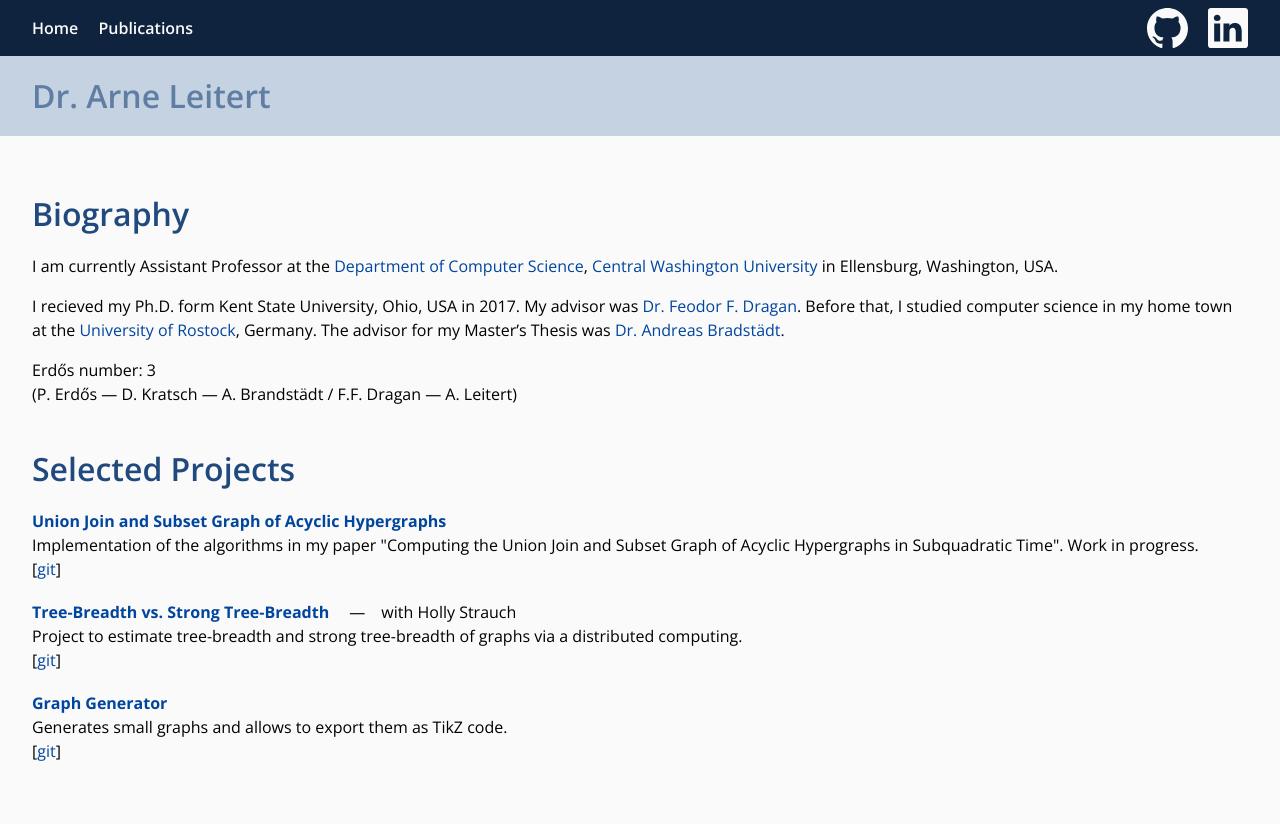
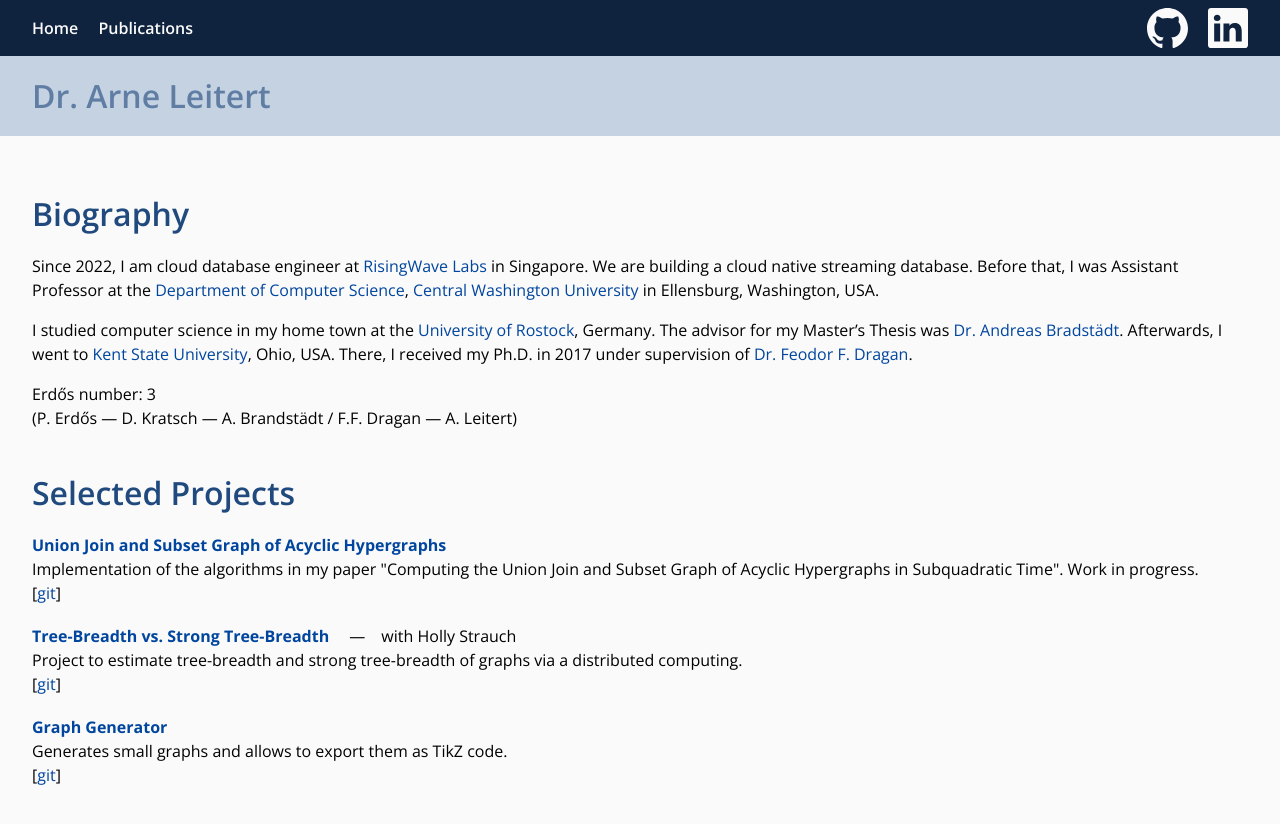
Before and after one commit to ALeitert/aleitert.github.io, a Jekyll site: the page built from index.md, in a window 1280 px wide. Shown: the top 824 px of the page. Built offline with Jekyll 4.4.1, drawn with Linux system fonts in a browser that asks for light colours; nearby versions of some CDN libraries; our own code applies the rules of GitHub Pages for plain Markdown files.

Commit message:
Updated biography.

```diff
--- a/index.md
+++ b/index.md
@@ -9,12 +9,14 @@ projects:
 
 # Biography
 
-I am currently Assistant Professor at the [Department of Computer Science](https://www.cwu.edu/computer-science/), [Central Washington University](https://www.cwu.edu/) in Ellensburg, Washington, USA.
+Since 2022, I am cloud database engineer at [RisingWave Labs](https://www.risingwave-labs.com/) in Singapore.
+We are building a cloud native streaming database.
+Before that, I was Assistant Professor at the [Department of Computer Science](https://www.cwu.edu/computer-science/), [Central Washington University](https://www.cwu.edu/) in Ellensburg, Washington, USA.
 
-I recieved my Ph.D. form Kent State University, Ohio, USA in 2017.
-My advisor was [Dr. Feodor F. Dragan](http://www.cs.kent.edu/~dragan/).
-Before that, I studied computer science in my home town at the [University of Rostock](https://www.informatik.uni-rostock.de/en/), Germany.
+I studied computer science in my home town at the [University of Rostock](https://www.informatik.uni-rostock.de/en/), Germany.
 The advisor for my Master's Thesis was [Dr. Andreas Bradstädt](https://users.informatik.uni-rostock.de/~ab/).
+Afterwards, I went to [Kent State University](https://www.kent.edu/), Ohio, USA.
+There, I received my Ph.D. in 2017 under supervision of [Dr. Feodor F. Dragan](http://www.cs.kent.edu/~dragan/).
 
 Erdős number: 3
 (P. Erdős — D. Kratsch — A. Brandstädt / F.F. Dragan — A. Leitert)
```
